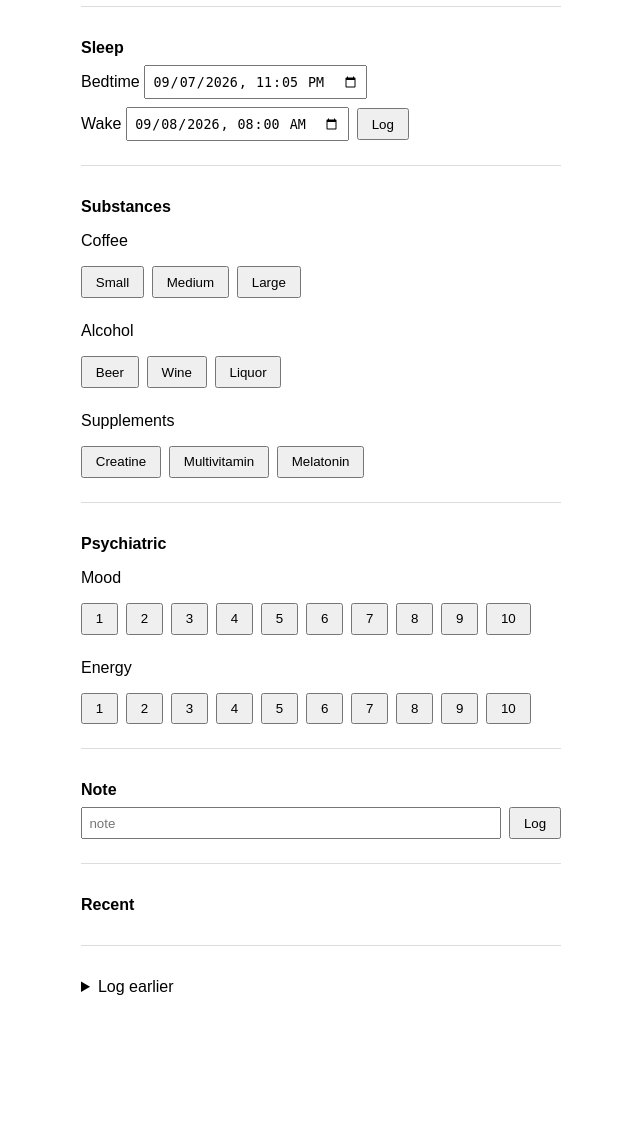
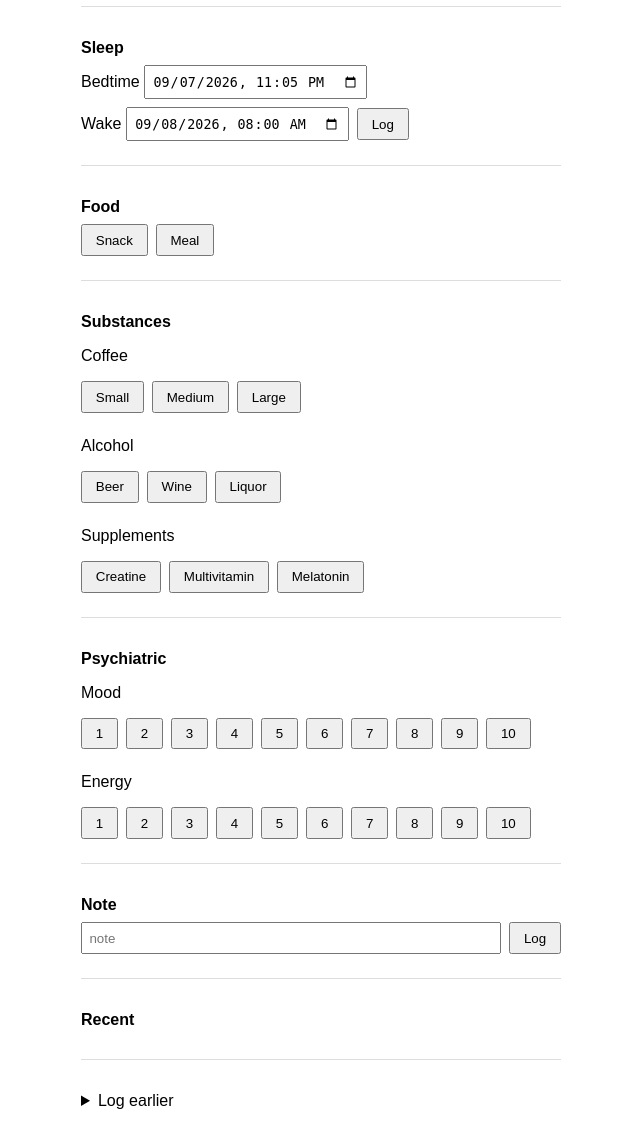
Before and after one commit to ColtonWright55/sbx, a FastAPI app: page / in a window 1280 px wide. Shown: the part 166-1308 px from the top of the page, without its empty margins (319-959 px from the left). Before the commit the page ends 1161 px from the top, so only its background shows below. Run offline with FastAPI, Linux system fonts and the light colour scheme; data that the repository does not hold is empty; parts of the project's set-up code (start-up, migrations or seed data) failed here and were passed over.

Commit message:
Food entry; save scroll position for smooth buttonpress;

```diff
--- a/python/cjwlog/src/cjwlog/main.py
+++ b/python/cjwlog/src/cjwlog/main.py
@@ -14,6 +14,8 @@ from cjwlog.db import get_connection, init_db, sync_to_remote
 
 app = FastAPI()
 templates = Jinja2Templates(directory=Path(__file__).parent / "templates")
+
+FOOD = ["Snack", "Meal"]
 
 SUBSTANCES = [
     ("coffee", "Coffee", ["Small", "Medium", "Large"]),
@@ -100,6 +102,7 @@ def index(request: Request):
         "index.html",
         {
             "recent": recent,
+            "food": FOOD,
             "substances": SUBSTANCES,
             "scale": range(1, 11),
             "default_bedtime": default_bedtime.strftime("%Y-%m-%dT%H:%M"),
--- a/python/cjwlog/src/cjwlog/templates/index.html
+++ b/python/cjwlog/src/cjwlog/templates/index.html
@@ -36,6 +36,19 @@
       <label>Wake <input type="datetime-local" name="wake_time" value="{{ default_wake }}" required></label>
       <button type="submit">Log</button>
     </form>
+  </section>
+
+  <section>
+    <h2>Food</h2>
+    <div class="button-row">
+      {% for name in food %}
+      <form method="post" action="/intake">
+        <input type="hidden" name="category" value="food">
+        <input type="hidden" name="name" value="{{ name }}">
+        <button type="submit">{{ name }}</button>
+      </form>
+      {% endfor %}
+    </div>
   </section>
 
   <section>
@@ -116,5 +129,14 @@
       <button type="submit">Log</button>
     </form>
   </details>
+
+  <script>
+    document.addEventListener('submit', () => sessionStorage.setItem('scrollY', window.scrollY));
+    const y = sessionStorage.getItem('scrollY');
+    if (y !== null) {
+      sessionStorage.removeItem('scrollY');
+      window.scrollTo(0, parseInt(y, 10));
+    }
+  </script>
 </body>
 </html>
```
